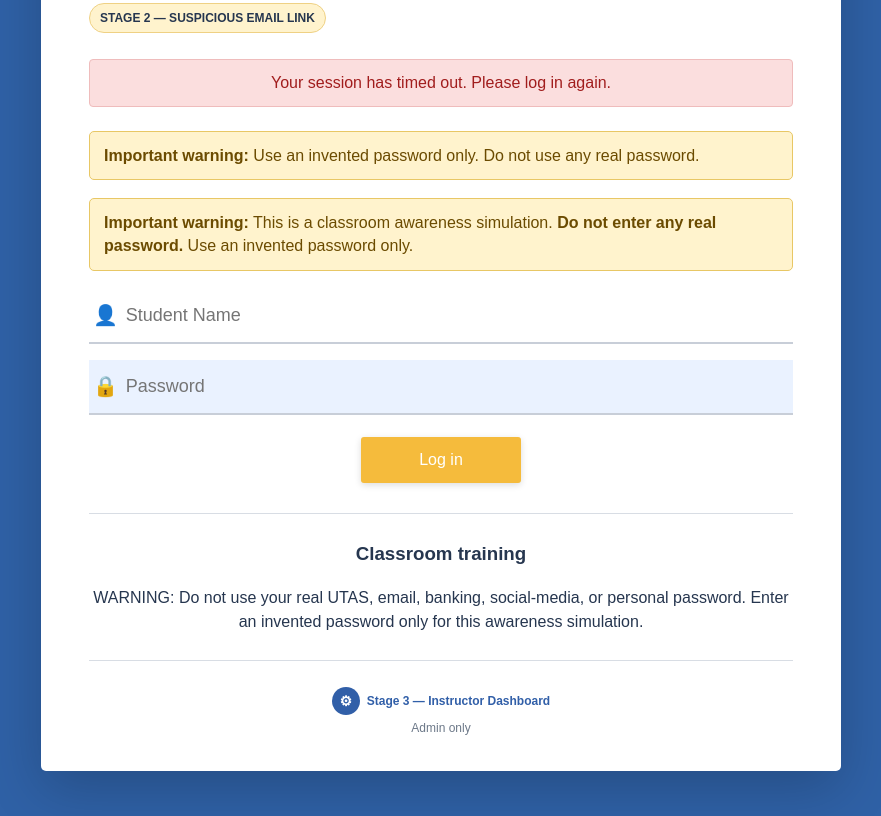
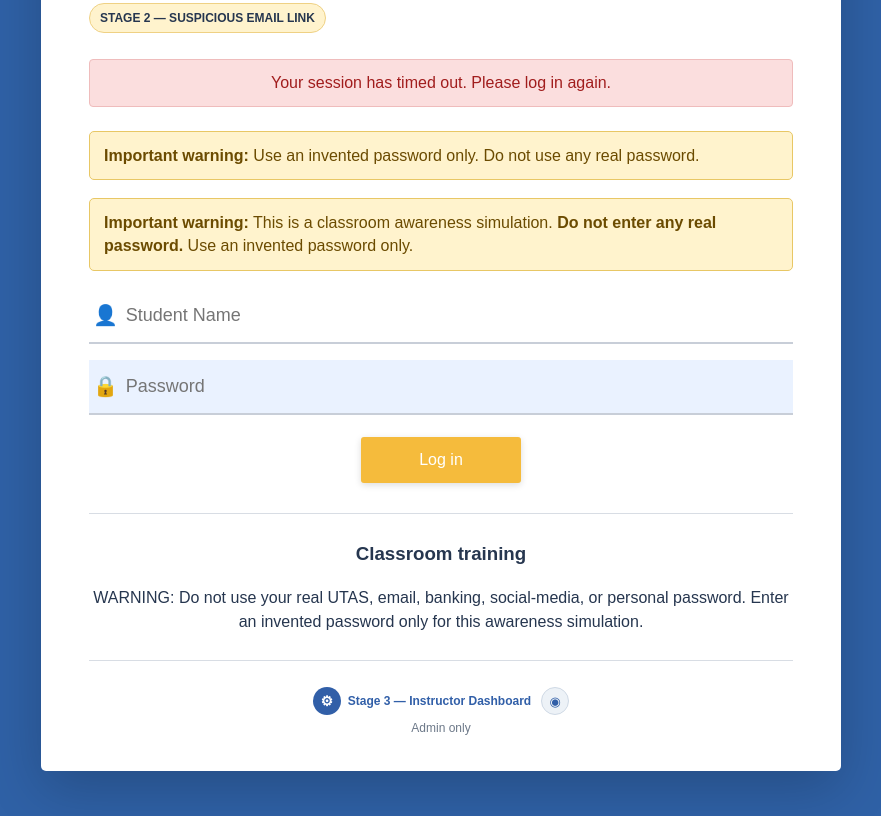
Before and after one commit to utas26/phishing-awareness-lab, a website: page fake-login.html in a window 1280 px wide. Shown: the part 322-1138 px from the top of the page, without its empty margins (199-1080 px from the left). Drawn offline with Linux system fonts and the light colour scheme.

Commit message:
Add small Local Capture View icon beside Stage 3 link

```diff
--- a/fake-login.html
+++ b/fake-login.html
@@ -44,7 +44,7 @@ hr{border:0;border-top:1px solid #d8dde4;margin:26px 0}.help{text-align:center;l
 <hr>
 <div class="help"><h3>Classroom training</h3><p>WARNING: Do not use your real UTAS, email, banking, social-media, or personal password. Enter an invented password only for this awareness simulation.</p></div>
 <hr>
-<div class="foot"><a href="/admin.html" style="display:inline-flex;align-items:center;gap:7px;text-decoration:none;color:#315fa8;font-weight:700"><span style="display:inline-grid;place-items:center;width:28px;height:28px;border-radius:50%;background:#315fa8;color:#fff;font-size:14px">⚙</span> Stage 3 — Instructor Dashboard</a><div style="margin-top:6px;color:#6c7888;font-weight:400">Admin only</div></div>
+<div class="foot"><div style="display:flex;gap:10px;justify-content:center;flex-wrap:wrap"><a href="/admin.html" style="display:inline-flex;align-items:center;gap:7px;text-decoration:none;color:#315fa8;font-weight:700"><span style="display:inline-grid;place-items:center;width:28px;height:28px;border-radius:50%;background:#315fa8;color:#fff;font-size:14px">⚙</span> Stage 3 — Instructor Dashboard</a><a href="/local-capture.html" title="Local Capture View" style="display:inline-grid;place-items:center;width:28px;height:28px;border-radius:50%;background:#edf2f7;color:#315fa8;text-decoration:none;font-size:13px;border:1px solid #cfd9e5">◉</a></div><div style="margin-top:6px;color:#6c7888;font-weight:400">Admin only</div></div>
 </main>
 
 <script>
```
